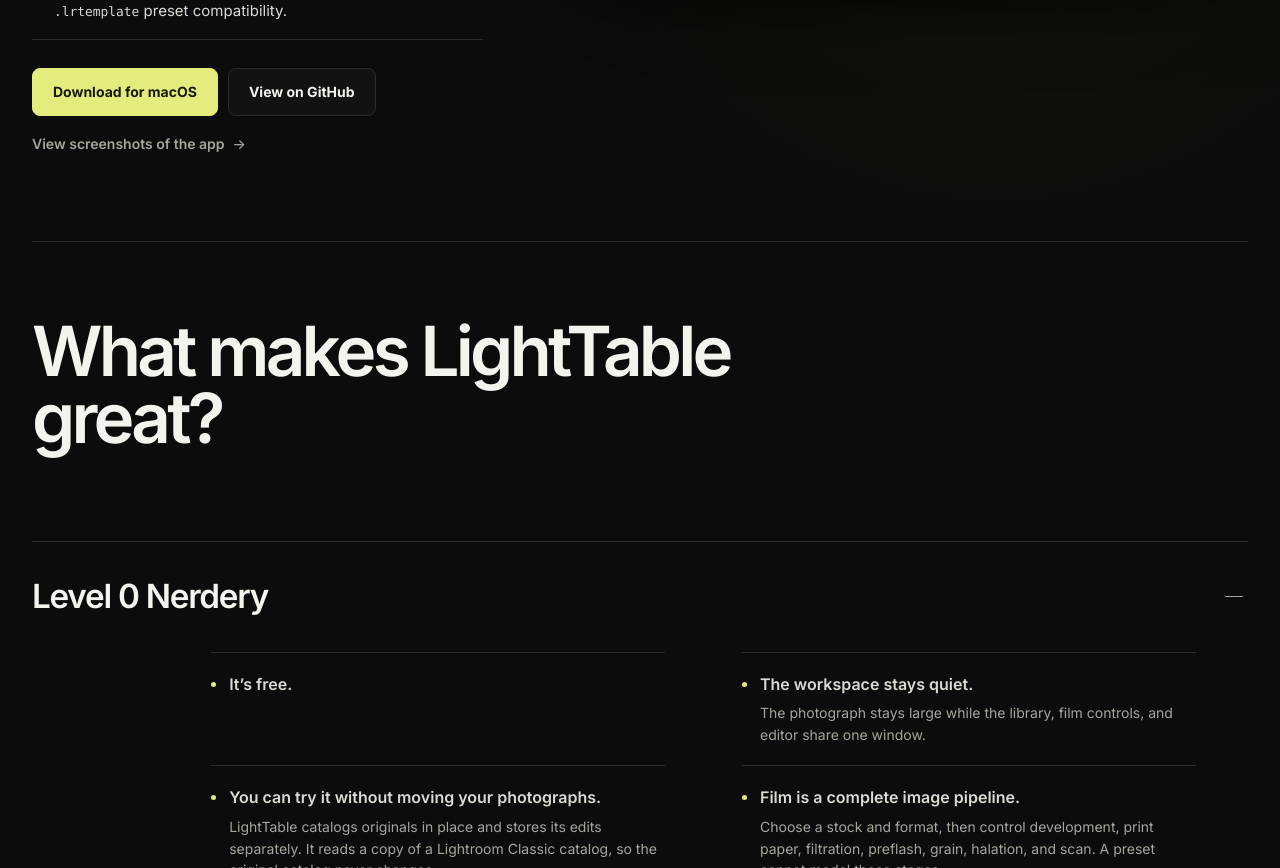
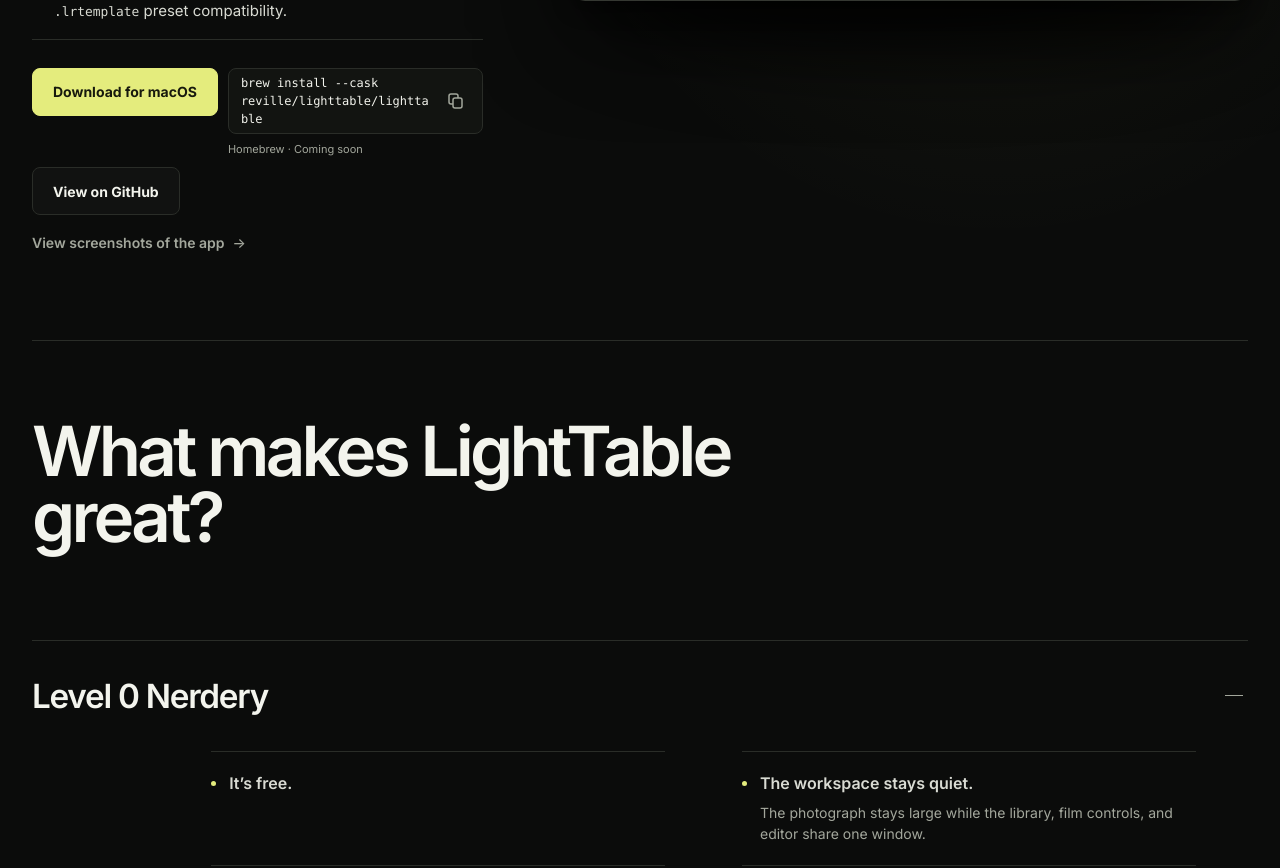
Before and after one commit to reville/lighttable-site, a plain HTML site: page index.html in a window 1280 px wide. Shown: the part 846-1714 px from the top of the page. Drawn offline with Linux system fonts and the light colour scheme; no server answers.

Commit message:
Add a copyable Homebrew command beside the download button

```diff
--- a/index.html
+++ b/index.html
@@ -39,7 +39,7 @@
       <nav class="site-nav" aria-label="Main navigation">
         <a href="screenshots.html">Screenshots</a>
         <a href="features.html">Features</a>
-        <a href="https://github.com/reville/lighttable-app">GitHub <span aria-hidden="true">↗</span></a>
+        <a href="https://github.com/reville/lighttable-digital-darkroom">GitHub <span aria-hidden="true">↗</span></a>
       </nav>
     </header>
 
@@ -73,9 +73,24 @@
             <a
               class="button button-primary"
               id="release-download"
-              href="https://github.com/reville/lighttable-app/releases"
+              href="https://github.com/reville/lighttable-digital-darkroom/releases"
             >Download for macOS</a>
-            <a class="button button-secondary" href="https://github.com/reville/lighttable-app">View on GitHub</a>
+            <div class="install-option">
+              <div class="install-command">
+                <code id="install-command">brew install --cask reville/lighttable/lighttable</code>
+                <button class="copy-command" type="button" aria-label="Copy Homebrew install command" aria-describedby="install-status" title="Copy command" hidden>
+                  <svg class="copy-icon" viewBox="0 0 20 20" fill="none" stroke="currentColor" stroke-width="1.5" aria-hidden="true">
+                    <rect x="7" y="7" width="9" height="10" rx="2" />
+                    <path d="M12 7V5a2 2 0 0 0-2-2H5a2 2 0 0 0-2 2v6a2 2 0 0 0 2 2h2" />
+                  </svg>
+                  <svg class="copied-icon" viewBox="0 0 20 20" fill="none" stroke="currentColor" stroke-width="1.5" aria-hidden="true">
+                    <path d="m4 10 4 4 8-8" />
+                  </svg>
+                </button>
+              </div>
+              <p class="install-status" id="install-status" role="status">Homebrew · Coming soon</p>
+            </div>
+            <a class="button button-secondary" href="https://github.com/reville/lighttable-digital-darkroom">View on GitHub</a>
           </div>
 
           <a class="screenshot-link reveal" href="screenshots.html">
--- a/script.js
+++ b/script.js
@@ -1,4 +1,35 @@
 const releaseButton = document.querySelector("#release-download");
+const installCommand = document.querySelector("#install-command");
+const copyCommandButton = document.querySelector(".copy-command");
+const installStatus = document.querySelector("#install-status");
+
+if (installCommand && copyCommandButton && installStatus) {
+  const defaultStatus = installStatus.textContent;
+  let resetCopyState;
+  copyCommandButton.hidden = false;
+
+  copyCommandButton.addEventListener("click", async () => {
+    clearTimeout(resetCopyState);
+    copyCommandButton.classList.remove("is-copied");
+
+    try {
+      await navigator.clipboard.writeText(installCommand.textContent.trim());
+      copyCommandButton.classList.add("is-copied");
+      installStatus.textContent = "Copied · Installer coming soon";
+      resetCopyState = setTimeout(() => {
+        copyCommandButton.classList.remove("is-copied");
+        installStatus.textContent = defaultStatus;
+      }, 2500);
+    } catch {
+      const selection = window.getSelection();
+      const range = document.createRange();
+      range.selectNodeContents(installCommand);
+      selection?.removeAllRanges();
+      selection?.addRange(range);
+      installStatus.textContent = "Select and copy the command · Coming soon";
+    }
+  });
+}
 
 function detectedPlatform() {
   const platform = navigator.userAgentData?.platform || navigator.platform || "";
@@ -25,7 +56,7 @@
 if (releaseButton) {
   const platform = detectedPlatform();
 
-  fetch("https://api.github.com/repos/reville/lighttable-app/releases/latest", {
+  fetch("https://api.github.com/repos/reville/lighttable-digital-darkroom/releases/latest", {
     headers: { Accept: "application/vnd.github+json" },
   })
     .then((response) => {
--- a/styles.css
+++ b/styles.css
@@ -230,8 +230,84 @@
 .actions {
   display: flex;
   flex-wrap: wrap;
+  align-items: flex-start;
   gap: 10px;
   margin-top: 28px;
+}
+
+.install-option {
+  flex: 1 1 240px;
+  min-width: 0;
+}
+
+.install-command {
+  display: flex;
+  align-items: center;
+  gap: 8px;
+  min-height: 48px;
+  padding: 5px 10px 5px 12px;
+  border: 1px solid var(--line);
+  border-radius: 8px;
+  background: var(--surface);
+}
+
+.install-command code {
+  flex: 1;
+  min-width: 0;
+  color: var(--text);
+  font-size: 12px;
+  line-height: 1.5;
+  overflow-wrap: anywhere;
+  user-select: all;
+}
+
+.copy-command {
+  display: inline-flex;
+  flex: 0 0 32px;
+  align-items: center;
+  justify-content: center;
+  width: 32px;
+  height: 32px;
+  padding: 6px;
+  border: 0;
+  border-radius: 4px;
+  background: transparent;
+  color: var(--muted);
+  cursor: pointer;
+  transition: color 160ms ease, background 160ms ease;
+}
+
+.copy-command[hidden],
+.copy-command .copied-icon,
+.copy-command.is-copied .copy-icon {
+  display: none;
+}
+
+.copy-command.is-copied .copied-icon {
+  display: block;
+}
+
+.copy-command:hover,
+.copy-command.is-copied {
+  background: rgba(228, 236, 125, 0.08);
+  color: var(--accent);
+}
+
+.copy-command:focus-visible {
+  outline: 2px solid var(--accent);
+  outline-offset: 2px;
+}
+
+.copy-command svg {
+  width: 20px;
+  height: 20px;
+}
+
+.install-status {
+  margin: 7px 0 0;
+  color: var(--muted);
+  font-size: 11px;
+  line-height: 1.5;
 }
 
 .button {
@@ -1292,6 +1368,10 @@
     flex: 1 1 100%;
   }
 
+  .install-option {
+    flex-basis: 100%;
+  }
+
   footer {
     padding: 28px 0;
     align-items: flex-start;
@@ -1380,6 +1460,7 @@
   .reveal,
   .reveal.is-visible,
   .button,
+  .copy-command,
   .product-shot,
   .nerdery-level-title,
   .feature-search input,
```
Also changed, not shown: features.html (+2 -2 lines), screenshots.html (+2 -2 lines), 1 other file.
